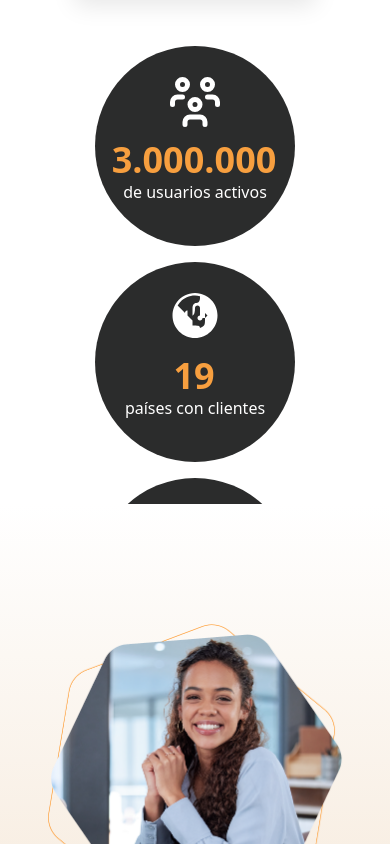
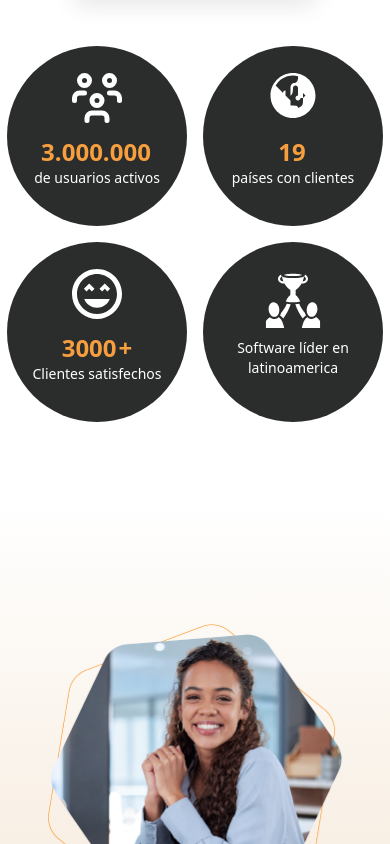
Before and after one commit to nuthelk/lading-page-q10, a React (Vite) app: page / in a window 390 px wide. Shown: the part 2240-3084 px from the top of the page. Built offline with nearby package versions, Linux system fonts and the light colour scheme.

Commit message:
mejoras en el responsive

```diff
--- a/src/components/first-section/FirstSection.tsx
+++ b/src/components/first-section/FirstSection.tsx
@@ -42,7 +42,7 @@ const FirstSection = () => {
         initial={{ opacity: 0 }}
         animate={{ opacity: 0.4 }}
         transition={{ duration: 1 }}
-        className="absolute w-full z-10 blur-xs h-[900px] bg-[#ff8600]"
+        className="absolute w-full z-10 blur-xs h-screen bg-[#ff8600]"
       />
 
       <section className="px-3 absolute z-30 h-full w-full mx-auto">
--- a/src/components/menu/Menu.tsx
+++ b/src/components/menu/Menu.tsx
@@ -36,7 +36,7 @@ const Menu = () => {
         }
       },
       {
-        threshold: 0.3, // Reducimos el threshold para que detecte antes
+        threshold: 0.4, // Reducimos el threshold para que detecte antes
         rootMargin: "0px 0px -20% 0px", // Evita problemas con la barra de navegación en móviles
       }
     );
--- a/src/components/opinion-section/OpinionSection.tsx
+++ b/src/components/opinion-section/OpinionSection.tsx
@@ -9,7 +9,7 @@ const OpinionSection: React.FC = () => {
   return (
     <div
       id="opinion"
-      className="pt-20 bg-[#fcf7f5] min-h-screen w-full flex flex-col gap-20"
+      className="pt-20 pb-10 bg-[#fcf7f5] min-h-screen w-full flex flex-col gap-20"
     >
       <div>
         <h1 className="text-center text-3xl lg:text-4xl font-bold text-[#2b2c2c]">
--- a/src/components/second-section/SecondSection.tsx
+++ b/src/components/second-section/SecondSection.tsx
@@ -38,7 +38,7 @@ const SecondSection = () => {
   return (
     <section
       id="second"
-      className="h-[1900px] md:h-auto pt-20 w-full overflow-hidden"
+      className="h-[2250px] min-[376px]:h-[1900px] min-[588px]:h-auto pt-20 w-full overflow-hidden"
     >
       <div ref={ref} className="mb-10 md:mb-20 lg:mb-18">
         <h1 className="text-[32px] md:text-[45px] font-semibold text-center text-[#2b2c2c]">
--- a/src/components/second-section/components/animatedNumber/AnimatedNumber.tsx
+++ b/src/components/second-section/components/animatedNumber/AnimatedNumber.tsx
@@ -28,7 +28,7 @@ const AnimatedNumber = ({ value }: { value: number }) => {
       ref={ref}
       initial={{ opacity: 0 }}
       animate={{ opacity: 1 }}
-      className="font-semibold text-4xl text-[#f79f3f]"
+      className="font-semibold text-2xl sm:text-4xl text-[#f79f3f]"
     >
       {new Intl.NumberFormat("es-ES", {
         minimumFractionDigits: 0, // Mínimo 2 decimales
--- a/src/components/second-section/components/circleCard/CircleCard.tsx
+++ b/src/components/second-section/components/circleCard/CircleCard.tsx
@@ -9,16 +9,18 @@ type Props = {
 
 const CircleCard = ({ icon, number, text, suffix }: Props) => {
   return (
-    <div className="rounded-full flex flex-col pb-4 gap-2 items-center justify-center text-white bg-[#2b2c2c] w-[200px] h-[200px]">
+    <div className="rounded-full flex flex-col pb-4 gap-2 items-center justify-center text-white bg-[#2b2c2c] w-[180px] h-[180px] sm:w-[200px] sm:h-[200px]">
       {icon}
       <div className="flex flex-col items-center">
         {number && (
           <span className="flex items-center gap-0.5">
             <AnimatedNumber value={number} />
-            <p className="font-semibold text-3xl text-[#f79f3f]">{suffix}</p>
+            <p className="font-semibold text-2xl sm:text-3xl text-[#f79f3f]">
+              {suffix}
+            </p>
           </span>
         )}
-        <p className="text-center">{text}</p>
+        <p className="text-center text-sm sm:text-base">{text}</p>
       </div>
     </div>
   );
```
